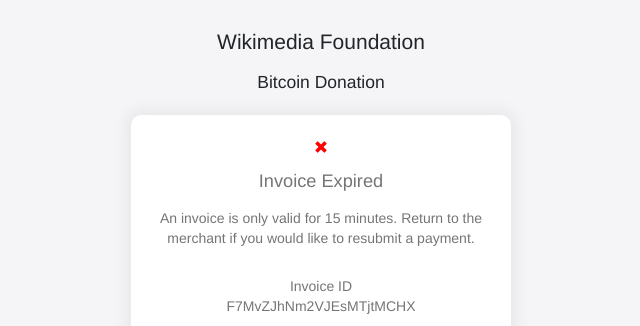
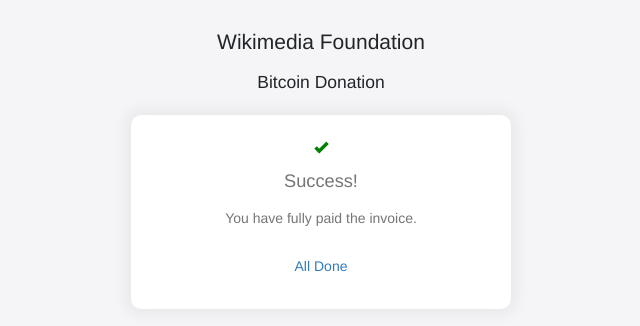
Before and after one commit to Bitcoin-com/bip70-merchant-services, a React app: page / in a window 1280 px wide. Shown: the top 326 px of the page, without its empty margins (319-959 px from the left). Built offline with nearby package versions, Linux system fonts and the light colour scheme.

Commit message:
Add qr code, fix title in metadata, add 'paid' state.

```diff
--- a/config/metadata.js
+++ b/config/metadata.js
@@ -1,5 +1,5 @@
 const METADATA = {
-  title: "bip70-merchant-services",
+  title: "Bitcoin.com Invoice",
   description: "Web GUI for bip 70 merchant services",
   host: "localhost",
   port: 3000
--- a/src/components/BIP70.tsx
+++ b/src/components/BIP70.tsx
@@ -37,7 +37,7 @@
       ],
       time: "2019-08-08T05:36:19.643Z",
       expires: "2019-08-08T05:51:19.643Z",
-      status: "expired",
+      status: "paid",
       merchantId: "Bitcoin Donation",
       memo: "Wikimedia Foundation",
       fiatSymbol: "BCH",
--- a/src/components/Open.tsx
+++ b/src/components/Open.tsx
@@ -1,4 +1,5 @@
 import * as React from "react"
+import QR from "../qr.png"
 
 export interface OpenProps {}
 
@@ -21,7 +22,9 @@
             <span className="brandGreen glyphicon glyphicon-off" />
           </div>
         </div>
-        <p>QR CODE</p>
+        <p>
+          <img src={QR} alt="QR Code" />
+        </p>
       </div>
     )
   }
--- a/src/components/Paid.less
+++ b/src/components/Paid.less
@@ -1,2 +1,5 @@
 #paid {
+  .glyphicon.glyphicon-ok {
+    color: green;
+  }
 }
--- a/src/components/Paid.tsx
+++ b/src/components/Paid.tsx
@@ -12,7 +12,16 @@
   render() {
     return (
       <div id="paid">
-        <p>PAID</p>
+        <p>
+          <span className="glyphicon glyphicon-ok" />
+        </p>
+        <p className="cardTitle">Success!</p>
+        <p className="cardText">You have fully paid the invoice.</p>
+        <p>
+          <a href="https://www.bitcoin.com/" className="universal-menu-link">
+            All Done
+          </a>
+        </p>
       </div>
     )
   }
```
Also changed, not shown: src/qr.png (added).
